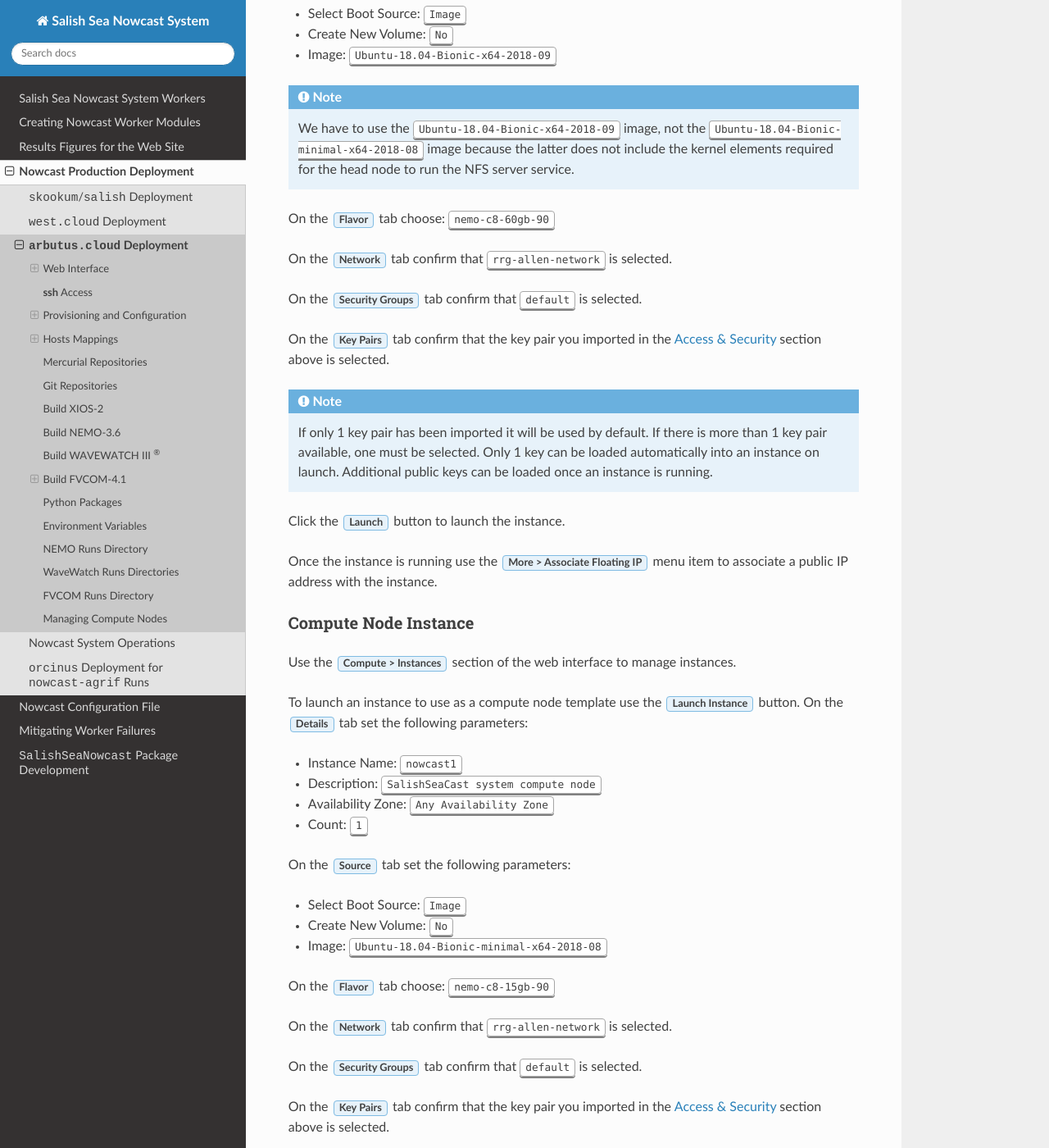
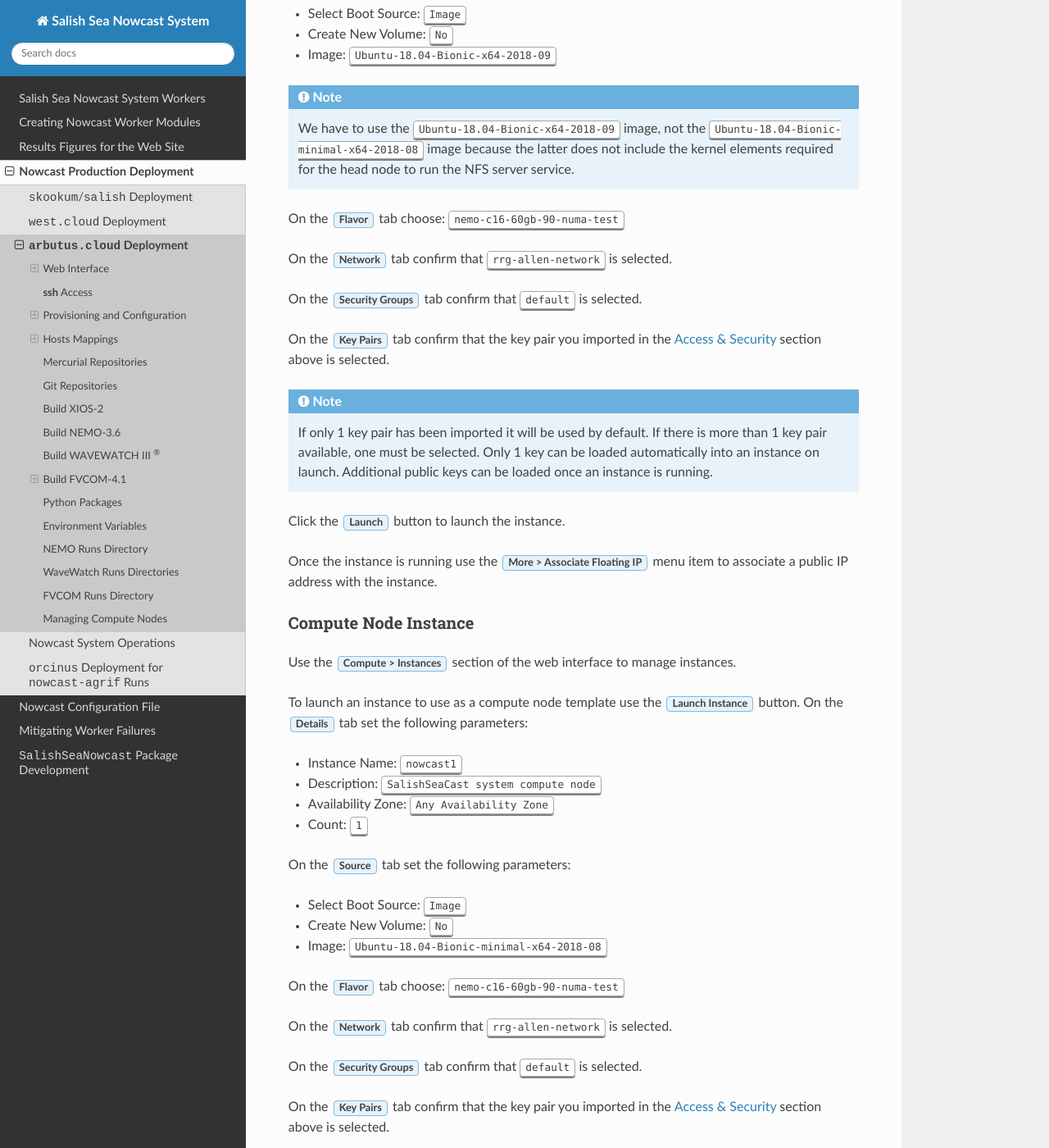
Before and after one commit to SalishSeaCast/SalishSeaNowcast, a Sphinx documentation site: the page built from docs/deployment/arbutus_cloud.rst, in a window 1280 px wide and 1400 px high, scrolled down 2430 px. Shown: the whole window at 82% size. Built offline with Sphinx 7.4.7 and the Read the Docs theme 2.0.0, drawn with Linux system fonts in a browser that asks for light colours; the version number could not be read and is left out.

Commit message:
Update arbutus instance flavor to nemo-c16-60gb-90-numa-test

```diff
--- a/docs/deployment/arbutus_cloud.rst
+++ b/docs/deployment/arbutus_cloud.rst
@@ -155,7 +155,7 @@ On the :guilabel:`Source` tab set the following parameters:
     We have to use the :kbd:`Ubuntu-18.04-Bionic-x64-2018-09` image,
     not the :kbd:`Ubuntu-18.04-Bionic-minimal-x64-2018-08` image because the latter does not include the kernel elements required for the head node to run the NFS server service.
 
-On the :guilabel:`Flavor` tab choose: :kbd:`nemo-c8-60gb-90`
+On the :guilabel:`Flavor` tab choose: :kbd:`nemo-c16-60gb-90-numa-test`
 
 On the :guilabel:`Network` tab confirm that :kbd:`rrg-allen-network` is selected.
 
@@ -197,7 +197,7 @@ On the :guilabel:`Source` tab set the following parameters:
 * Create New Volume: :kbd:`No`
 * Image: :kbd:`Ubuntu-18.04-Bionic-minimal-x64-2018-08`
 
-On the :guilabel:`Flavor` tab choose: :kbd:`nemo-c8-15gb-90`
+On the :guilabel:`Flavor` tab choose: :kbd:`nemo-c16-60gb-90-numa-test`
 
 On the :guilabel:`Network` tab confirm that :kbd:`rrg-allen-network` is selected.
 
```
